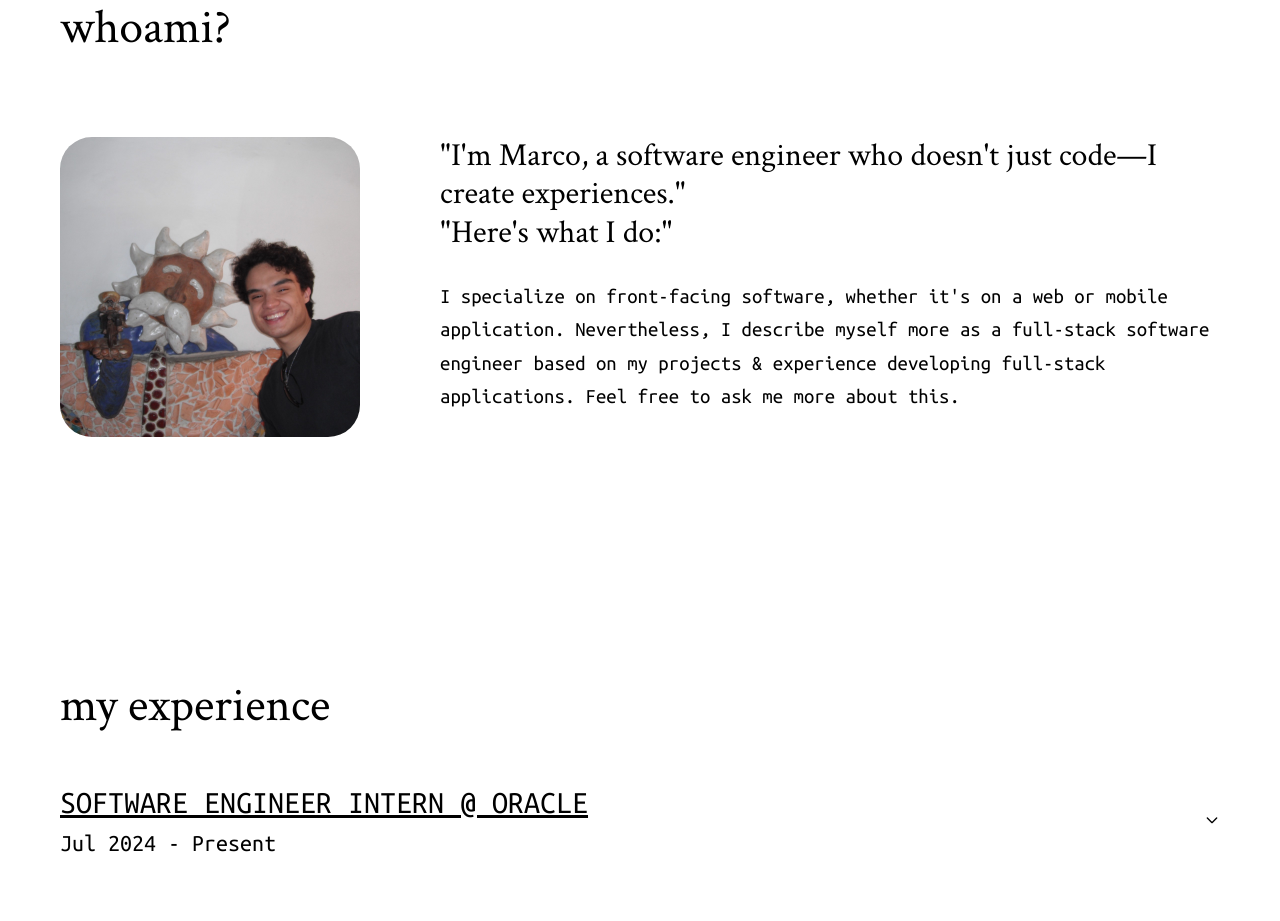
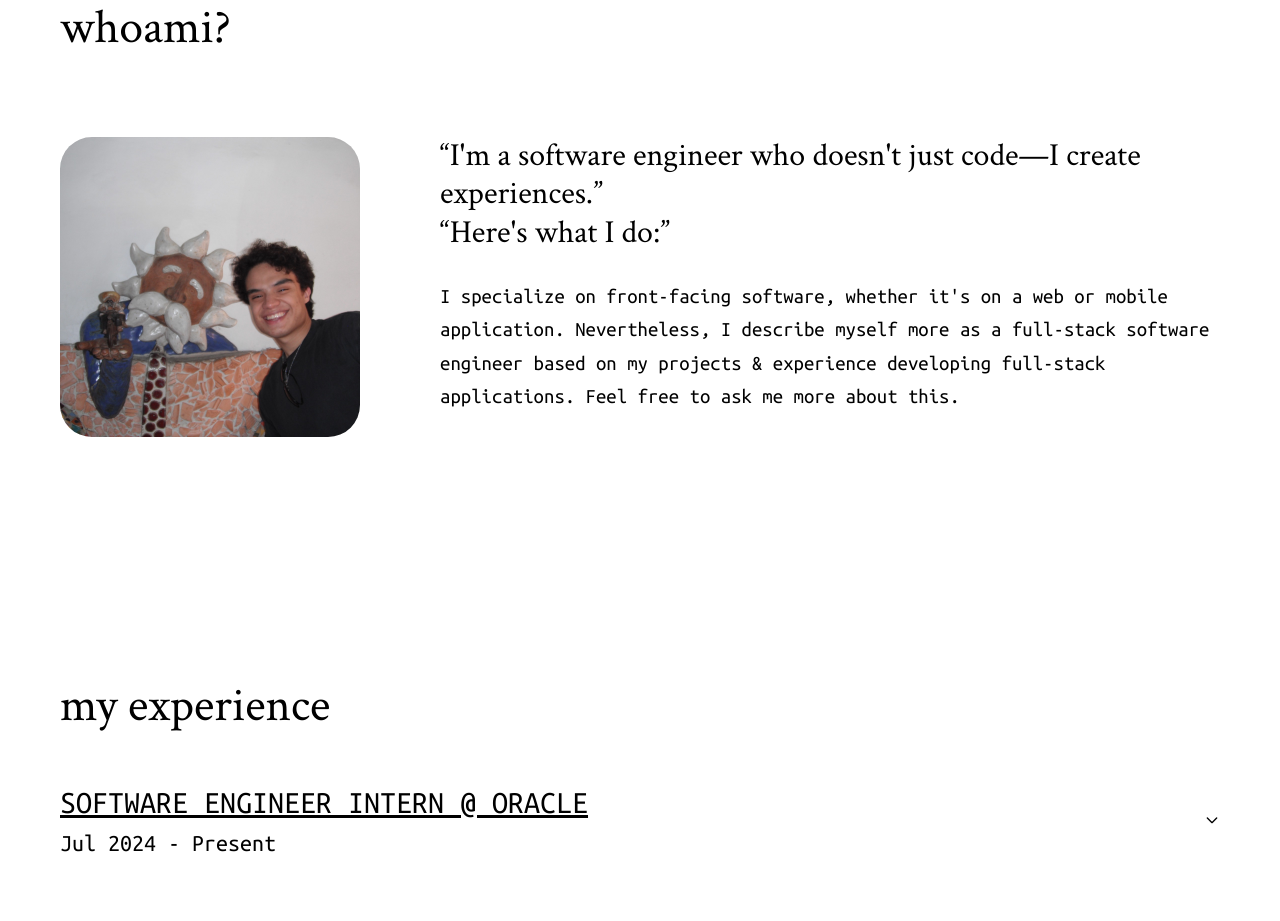
Before and after one commit to marcoolucio17/marcoco-portfolio, a Next.js app: page / in a window 1280 px wide. Shown: the part 960-1881 px from the top of the page. Built offline with nearby package versions, Linux system fonts and the light colour scheme.

Commit message:
more apostrophes!!

```diff
--- a/app/components/sections/AboutMe.tsx
+++ b/app/components/sections/AboutMe.tsx
@@ -26,12 +26,12 @@ export default function AboutMe() {
 
         <div className="flex flex-col gap-7 flex-1">
           <h2>
-            "I'm Marco, a software engineer who doesn't just code—I create experiences."
+            &ldquo;I&apos;m a software engineer who doesn&apos;t just code—I create experiences.&rdquo;
             <br />
-            "Here's what I do:"
+            &ldquo;Here&apos;s what I do:&rdquo;
           </h2>
           <p className="font-mono">
-            I specialize on front-facing software, whether it's on a web or
+            I specialize on front-facing software, whether it&apos;s on a web or
             mobile application. Nevertheless, I describe myself more as a
             full-stack software engineer based on my projects & experience
             developing full-stack applications. Feel free to ask me more about
```
